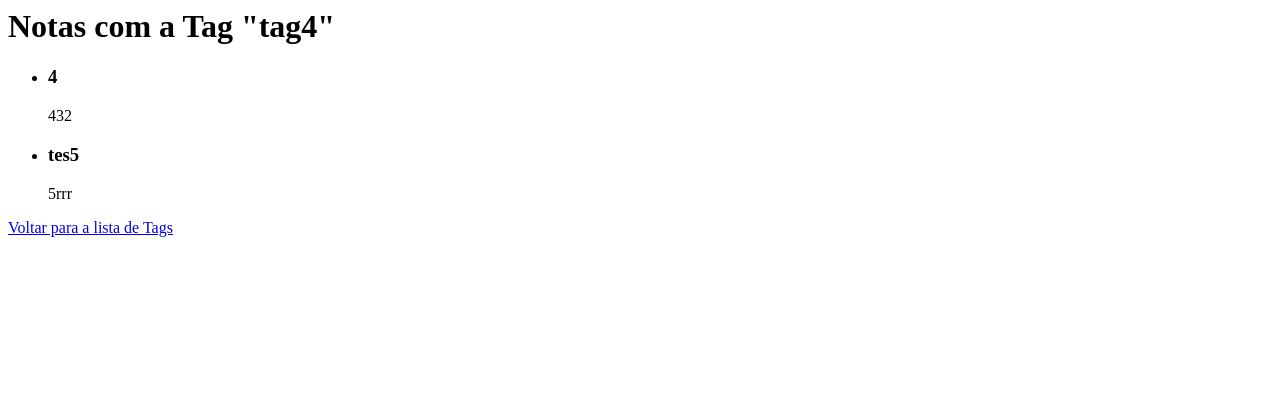
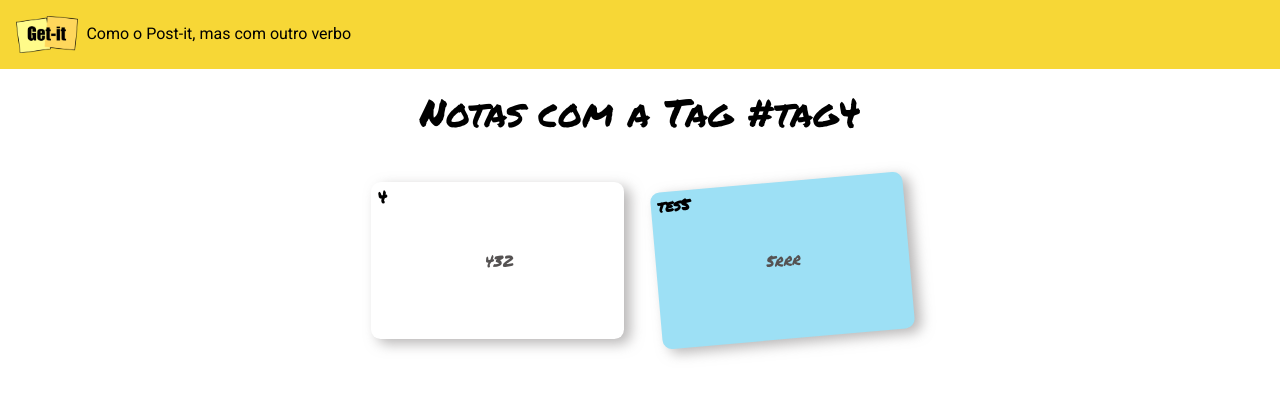
Before and after one commit to insper-tecnologias-web/projeto-1b-theodecourt, a Django app: page /tags/1/ in a window 1280 px wide. Shown: the top 398 px of the page. Run offline with Django 4.2, Linux system fonts and the light colour scheme; data comes from the database, SQL or seed files in the repository; some libraries are stand-ins or nearby versions.

Commit message:
1b css finalizado

```diff
--- a/notes/static/notes/css/getit.css
+++ b/notes/static/notes/css/getit.css
@@ -120,8 +120,9 @@ body {
 }
 
 .editpic {
-  display: flex;
-  justify-content: flex-end;
+  position: absolute;
+  top: 10px;
+  right: 33px;
 }
 
 .editpic img {
@@ -132,7 +133,7 @@ body {
 .lixopic {
   position: absolute;
   top: 10px;
-  right: 35px;
+  right: 5px;
 }
 
 .lixopic img {
@@ -212,15 +213,14 @@ body {
 .card-title{
   font-family: 'Permanent Marker', cursive;
   font-weight: bold;
-  margin-bottom: 0.5rem;
+  margin-bottom: 3rem;
 }
 
 .card-content{
   display: flex;
   justify-content: center;
   align-items: center;
-  padding-bottom: 2.8rem;
-  padding-bottom: 3.5rem;
+  padding-bottom: 2.5rem;
   box-sizing: border-box;
   font-style: italic;
   font-family: 'Permanent Marker', cursive;
@@ -235,6 +235,14 @@ body {
   font-family: 'Permanent Marker', cursive;
   font-weight: normal;
   color: rgb(85, 82, 82);
+}
+
+.tags-container {
+  display: flex;
+  flex-direction: column;
+  justify-content: center;
+  align-items: center;
+  margin-top: 15vh; /* Ajuste o espaçamento superior */
 }
 
 .card.card-rotation-1 {
@@ -293,3 +301,28 @@ body {
   font-weight: normal;
   color: rgb(85, 82, 82);
 }
+
+.titulo-tags2{
+  font-size: 3vw; /* Ajuste o valor conforme necessário */
+  font-style: italic;
+  font-family: 'Permanent Marker', cursive;
+  font-weight: normal;
+  color: rgb(85, 82, 82);
+  padding-bottom: 2rem;
+}
+
+.li-tags{
+  font-size: 3vw; /* Ajuste o valor conforme necessário */
+  font-style: italic;
+  font-family: 'Permanent Marker', cursive;
+  font-weight: normal;
+  color: rgb(85, 82, 82);
+}
+
+.notesbytag-title{
+  font-size: 3vw; /* Ajuste o valor conforme necessário */
+  font-family: 'Permanent Marker', cursive;
+  font-weight: normal;
+  padding-top: 1.5rem;
+  padding-bottom: 3.2rem;
+}
--- a/notes/templates/notes/edit.html
+++ b/notes/templates/notes/edit.html
@@ -17,7 +17,7 @@
     <input id="content" name="content" value="{{ note.content }}" class="autoresize">
     <br>
     <label for="tag">Tag</label>
-    <input id="tag" name="tag" value="{{ note.tag }}" class="autoresize"/>
+    <input id="tag" name="tag" value="{{ note.tag.name }}" class="autoresize"/>
     <button type="submit" class="edit-btn">Salvar</button>
     <button class="edit-btn" onclick="window.location.href='{% url 'index' %}'">Cancelar</button>
 </form>
--- a/notes/templates/notes/notes_by_tag.html
+++ b/notes/templates/notes/notes_by_tag.html
@@ -1,12 +1,26 @@
-<h1>Notas com a Tag "{{ tag.name }}"</h1>
+{% extends "notes/base.html" %}
+{% load static %}
 
-<ul>
-    {% for note in notes %}
-        <li>
-            <h3>{{ note.title }}</h3>
-            <p>{{ note.content }}</p>
+{% block content %}
+
+<div class="appbar">
+    <a href="{% url 'index' %}" class="logolink"><img src="{% static 'notes/img/logo-getit.png' %}" class="logo"/></a>
+    <span class="subtitle">Como o Post-it, mas com outro verbo</span>
+</div>
+
+<main class="container">
+    <h1 class="notesbytag-title">Notas com a Tag #{{ tag.name }}</h1>
+    <ul class="card-container">
+        {% for note in notes %}
+        <li class="card">
+        <h3 class="card-title">{{note.title}}</h3>
+        <p class="card-content">{{note.content}}</p>
+
         </li>
-    {% endfor %}
-</ul>
+        {% endfor %}
+    </ul>
+</main>
 
-<a href="{% url 'tag_list' %}">Voltar para a lista de Tags</a>
+<script type="text/javascript" src="{% static 'notes/script/getit.js' %}"></script>
+
+{% endblock %}
--- a/notes/views.py
+++ b/notes/views.py
@@ -5,11 +5,14 @@ def index(request):
     if request.method == 'POST':
         title = request.POST.get('titulo')
         content = request.POST.get('detalhes')
-        tag_name = request.POST.get('tag')
+        tag_name = request.POST.get('tag').lower()
 
-        tag, created = Tag.objects.get_or_create(name=tag_name)
-        # TAREFA: Utilize o title e content para criar um novo Note no banco de dados
-        new_note = Note(title=title, content=content, tag=tag)
+        if tag_name!='':
+            tag, created = Tag.objects.get_or_create(name=tag_name)
+            new_note = Note(title=title, content=content, tag=tag)
+        else:
+            new_note = Note(title=title, content=content)
+
         new_note.save()
         return redirect('index')
     else:
@@ -19,7 +22,15 @@ def index(request):
 def delete_note(request, note_id):
     note = get_object_or_404(Note, pk=note_id)
     #note = Note.objects.get(id=note_id) #possivel tanto a opcao assima quanto essa
+
+    tag = note.tag
+
     note.delete()
+
+    if tag:
+        if not Note.objects.filter(tag=tag).exists():
+            # Se não estiver mais sendo usada, exclua a tag
+            tag.delete()
     return redirect('index')  # Redirecionar para a página de lista de notas após a exclusão
 
 def edit_note(request, note_id):
@@ -28,9 +39,26 @@ def edit_note(request, note_id):
     if request.method == 'POST':
         title = request.POST.get('title')
         content = request.POST.get('content')
+        tag_name = request.POST.get('tag').lower()
+
+
+        old_tag = note.tag
+
+        if tag_name != '':
+            tag, created = Tag.objects.get_or_create(name=tag_name)
+            note.tag = tag
+        else:
+            note.tag = None
+
         note.title = title
         note.content = content
         note.save()
+
+        if old_tag:
+            if not Note.objects.filter(tag=old_tag).exclude(pk=note_id).exists():
+                # Se não estiver mais sendo usada, exclua a tag antiga
+                old_tag.delete()
+
         return redirect('index')  # Redirecionar para a página inicial após a edição
 
     return render(request, 'notes/edit.html', {'note': note})
```
Also changed, not shown: notes/templates/notes/index.html (+5 -5 lines), notes/templates/notes/tags.html (+13 -6 lines).
